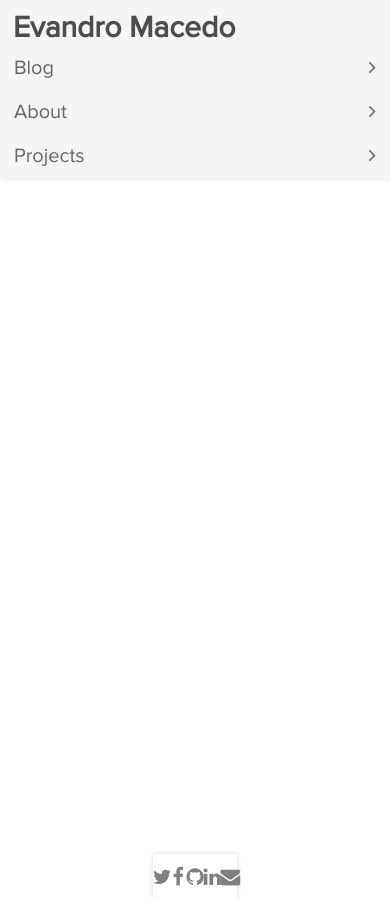
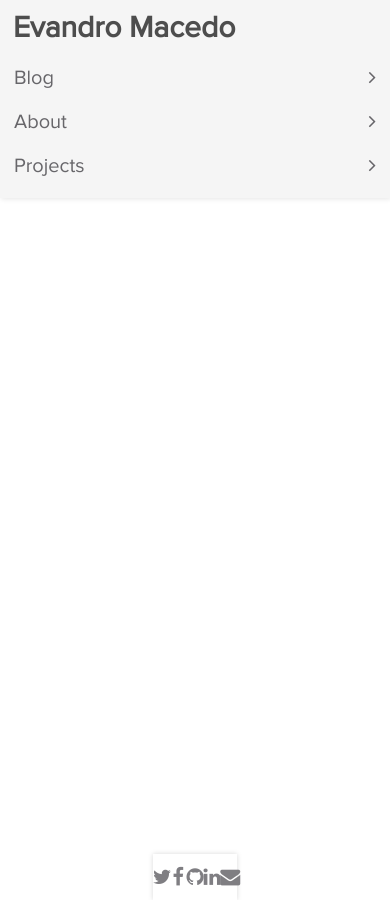
Before and after one commit to evandrohcm/evandrohcm.github.io, a Jekyll site: the page built from index.html, in a window 390 px wide. Built offline with Jekyll 4.4.1, drawn with Linux system fonts in a browser that asks for light colours.

Commit message:
Changes the margin of the nav links to distributed padding

```diff
--- a/assets/css/main.scss
+++ b/assets/css/main.scss
@@ -190,7 +190,6 @@ embed {
   }
 
   .nav-list-item {
-    margin-bottom: 1em;
     text-align: left;
     width: 100%;
 
@@ -199,9 +198,10 @@ embed {
     }
 
     a {
-      margin-left: 0.7em;
+      display: block;
       text-decoration: none;
       color: inherit;
+      padding: 0.5em 0 0.5em 0.7em;
 
       -webkit-transition: text-shadow 0.1s linear;
       -o-transition: text-shadow 0.1s linear;
```
